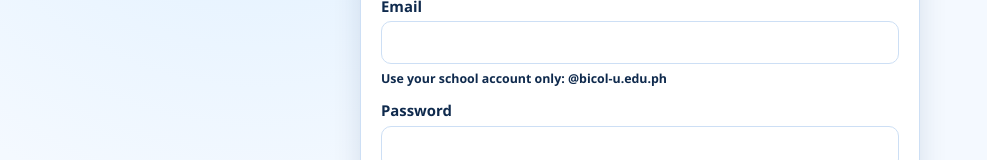
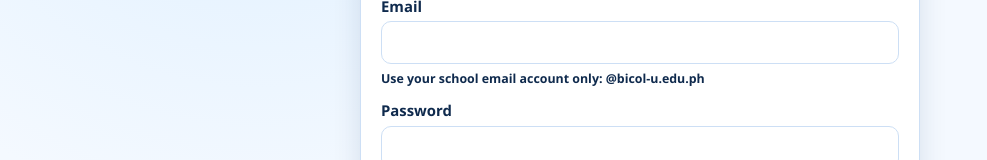
Before and after one commit to airolo/hs-library-portal, a React (Vite) app: page /register in a window 1280 px wide. Shown: the part 420-580 px from the top of the page, without its empty margins (0-987 px from the left). Built offline with nearby package versions, Linux system fonts and the light colour scheme; no server answers.

Commit message:
Added and Remove some small details

```diff
--- a/src/pages/auth/LoginPage.tsx
+++ b/src/pages/auth/LoginPage.tsx
@@ -84,7 +84,7 @@ export const LoginPage = () => {
         </form>
 
         <p>
-          No account yet? <Link to="/register">Register as student</Link>
+          No account yet? <Link to="/register">Register Here</Link>
         </p>
         <p className="credit-text">Developed by: Bradley Soloria</p>
       </section>
--- a/src/pages/auth/RegisterPage.tsx
+++ b/src/pages/auth/RegisterPage.tsx
@@ -96,7 +96,7 @@ export const RegisterPage = () => {
               value={email}
               onChange={(event) => setEmail(event.target.value)}
             />
-            <small>Use your school account only: @bicol-u.edu.ph</small>
+            <small>Use your school email account only: @bicol-u.edu.ph</small>
           </label>
           <label>
             Password
```
